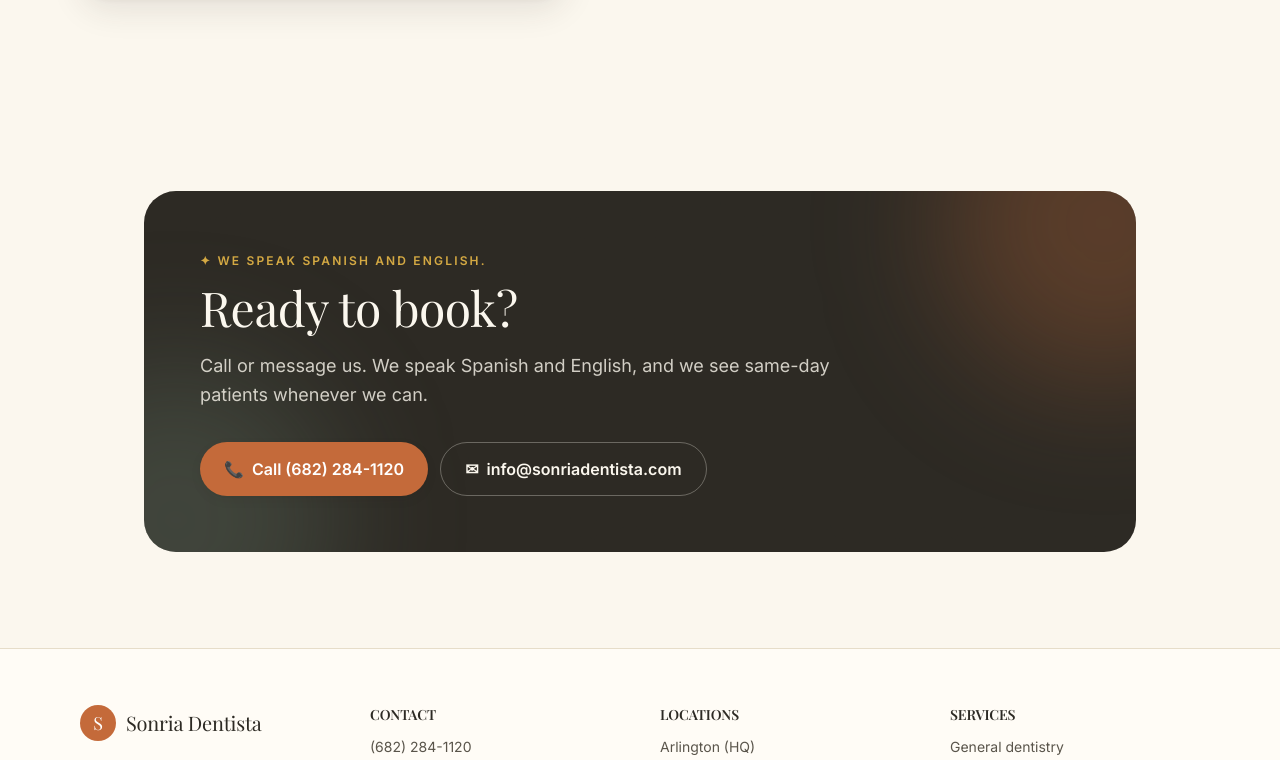
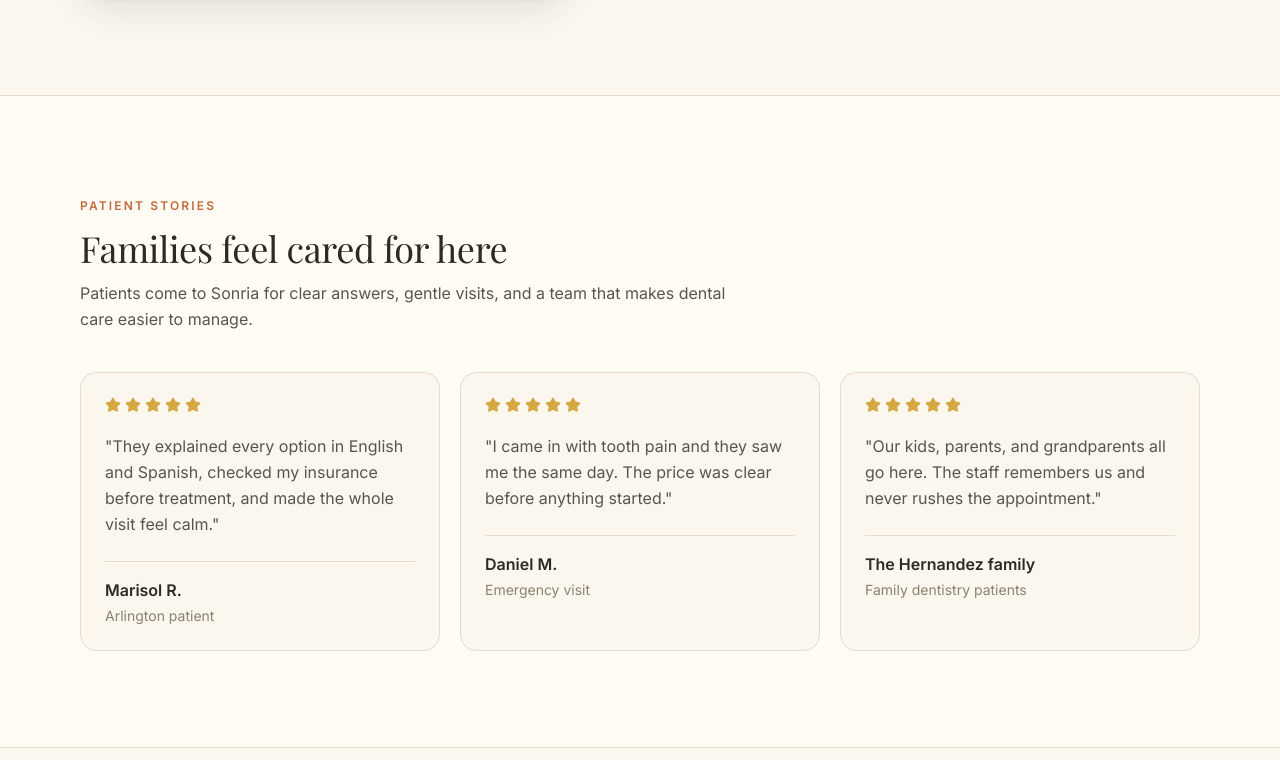
Before and after one commit to Blue-Orchid-Society/sonria-dentista, a Next.js app: page /en in a window 1280 px wide. Shown: the part 3157-3917 px from the top of the page. Built offline with nearby package versions, Linux system fonts and the light colour scheme; a web font is replaced by a local one.

Commit message:
feat: Add a testimonials section to the landing page

```diff
--- a/app/[locale]/page.tsx
+++ b/app/[locale]/page.tsx
@@ -2,8 +2,64 @@ import { Hero } from "@/components/sections/Hero";
 import { ServicesGrid } from "@/components/sections/ServicesGrid";
 import { LocationsGrid } from "@/components/sections/LocationsGrid";
 import { MeetTheDoctor } from "@/components/sections/MeetTheDoctor";
+import { TestimonialsSection } from "@/components/sections/TestimonialsSection";
 import { ContactCTA } from "@/components/sections/ContactCTA";
 import { getSite } from "@/lib/content";
+
+const testimonials = {
+  en: {
+    eyebrow: "Patient stories",
+    heading: "Families feel cared for here",
+    subheading:
+      "Patients come to Sonria for clear answers, gentle visits, and a team that makes dental care easier to manage.",
+    items: [
+      {
+        quote:
+          "They explained every option in English and Spanish, checked my insurance before treatment, and made the whole visit feel calm.",
+        name: "Marisol R.",
+        detail: "Arlington patient",
+      },
+      {
+        quote:
+          "I came in with tooth pain and they saw me the same day. The price was clear before anything started.",
+        name: "Daniel M.",
+        detail: "Emergency visit",
+      },
+      {
+        quote:
+          "Our kids, parents, and grandparents all go here. The staff remembers us and never rushes the appointment.",
+        name: "The Hernandez family",
+        detail: "Family dentistry patients",
+      },
+    ],
+  },
+  es: {
+    eyebrow: "Historias de pacientes",
+    heading: "Familias se sienten cuidadas aqui",
+    subheading:
+      "Los pacientes vienen a Sonria por respuestas claras, visitas tranquilas, y un equipo que hace el cuidado dental mas facil.",
+    items: [
+      {
+        quote:
+          "Me explicaron cada opcion en espanol e ingles, revisaron mi seguro antes del tratamiento, y la visita fue tranquila.",
+        name: "Marisol R.",
+        detail: "Paciente de Arlington",
+      },
+      {
+        quote:
+          "Llegue con dolor de muela y me atendieron el mismo dia. El precio fue claro antes de empezar.",
+        name: "Daniel M.",
+        detail: "Visita de emergencia",
+      },
+      {
+        quote:
+          "Nuestros hijos, padres y abuelos vienen aqui. El equipo nos recuerda y nunca apura la cita.",
+        name: "Familia Hernandez",
+        detail: "Pacientes de odontologia familiar",
+      },
+    ],
+  },
+} as const;
 
 export default async function HomePage({
   params,
@@ -12,7 +68,9 @@ export default async function HomePage({
 }) {
   const { locale } = await params;
   const site = await getSite(locale as "en" | "es");
-  const doctorHeading = locale === "es" ? "Conoce a tu equipo" : "Meet your team";
+  const isEs = locale === "es";
+  const doctorHeading = isEs ? "Conoce a tu equipo" : "Meet your team";
+  const testimonialContent = isEs ? testimonials.es : testimonials.en;
 
   return (
     <>
@@ -41,6 +99,12 @@ export default async function HomePage({
         locale={locale}
       />
       <MeetTheDoctor heading={doctorHeading} doctor={site.doctor} />
+      <TestimonialsSection
+        eyebrow={testimonialContent.eyebrow}
+        heading={testimonialContent.heading}
+        subheading={testimonialContent.subheading}
+        testimonials={testimonialContent.items}
+      />
       <ContactCTA
         heading={site.contactCTA.heading}
         body={site.contactCTA.body}
--- /dev/null
+++ b/components/sections/TestimonialsSection.tsx
@@ -0,0 +1,52 @@
+import { Star } from "lucide-react";
+
+type Testimonial = {
+  quote: string;
+  name: string;
+  detail: string;
+};
+
+type Props = {
+  eyebrow: string;
+  heading: string;
+  subheading: string;
+  testimonials: ReadonlyArray<Testimonial>;
+};
+
+export function TestimonialsSection({ eyebrow, heading, subheading, testimonials }: Props) {
+  return (
+    <section className="py-20 md:py-24 bg-card border-y border-border-soft">
+      <div className="mx-auto max-w-6xl px-4">
+        <div className="max-w-2xl">
+          <span className="text-xs uppercase tracking-[0.18em] text-terracotta font-semibold">
+            {eyebrow}
+          </span>
+          <h2 className="mt-3 font-display text-3xl md:text-4xl text-foreground">{heading}</h2>
+          <p className="mt-3 text-muted leading-relaxed">{subheading}</p>
+        </div>
+
+        <div className="mt-10 grid gap-5 md:grid-cols-3">
+          {testimonials.map((testimonial) => (
+            <figure
+              key={testimonial.name}
+              className="rounded-2xl border border-border-soft bg-background p-6 shadow-warm-sm"
+            >
+              <div className="flex gap-1 text-gold" aria-label="5 star review">
+                {Array.from({ length: 5 }).map((_, index) => (
+                  <Star key={index} className="h-4 w-4 fill-current" aria-hidden="true" />
+                ))}
+              </div>
+              <blockquote className="mt-5 text-muted leading-relaxed">
+                "{testimonial.quote}"
+              </blockquote>
+              <figcaption className="mt-6 border-t border-border-soft pt-4">
+                <div className="font-semibold text-foreground">{testimonial.name}</div>
+                <div className="mt-1 text-sm text-muted-2">{testimonial.detail}</div>
+              </figcaption>
+            </figure>
+          ))}
+        </div>
+      </div>
+    </section>
+  );
+}
```
